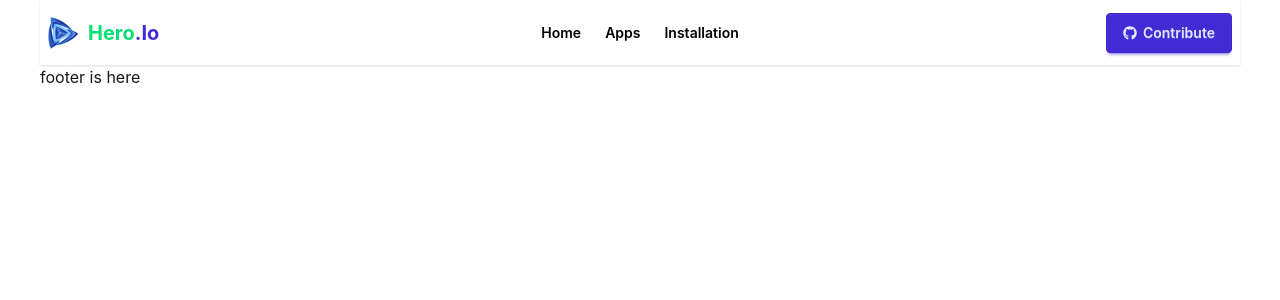
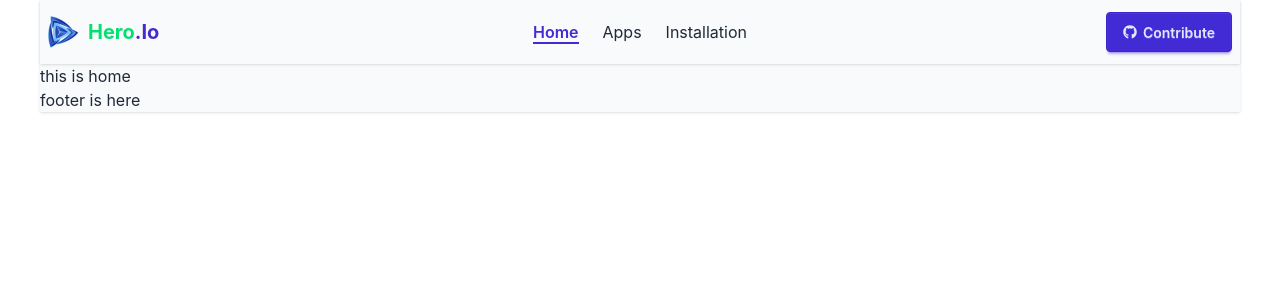
Before and after one commit to pobittra1/hero-io, a React (Vite) app: page / in a window 1280 px wide. Shown: the top 300 px of the page. Built offline with nearby package versions, Linux system fonts and the light colour scheme.

Commit message:
implement navbar switch/active functionality

```diff
--- a/src/Routes/Routes.jsx
+++ b/src/Routes/Routes.jsx
@@ -1,9 +1,27 @@
 import { createBrowserRouter } from "react-router-dom";
 import Root from "../pages/Root/Root";
+import Home from "../pages/Home/Home";
+import Apps from "../pages/Apps/Apps";
+import Install from "../pages/Install/Install";
 
 export const router = createBrowserRouter([
     {
         path: "/",
-        element: <Root></Root>
+        element: <Root></Root>,
+        children: [
+            {
+                index: true,
+                path: "/",
+                element: <Home></Home>
+            },
+            {
+                path: "/apps",
+                element: <Apps></Apps>
+            },
+            {
+                path: "/install",
+                element: <Install></Install>
+            }
+        ]
     }
 ])
--- a/src/components/Navbar/Navbar.jsx
+++ b/src/components/Navbar/Navbar.jsx
@@ -4,18 +4,23 @@ import { NavLink } from "react-router-dom";
 const Navbar = () => {
     return (
         <div>
-            <div className="navbar bg-white shadow-sm">
+            <div className="navbar bg-gray-50 shadow-sm sticky top-0 z-1000">
                 <div className="navbar-start">
                     <div className="dropdown">
                         <div tabIndex={0} role="button" className="btn btn-ghost lg:hidden">
-                            <svg xmlns="http://www.w3.org/2000/svg" className="h-5 w-5" fill="none" viewBox="0 0 24 24" stroke="currentColor"> <path strokeLinecap="round" strokeLinejoin="round" strokeWidth="2" d="M4 6h16M4 12h8m-8 6h16" /> </svg>
+                            <svg xmlns="http://www.w3.org/2000/svg"
+                                className="h-6 w-6 stroke-gray-800" fill="none" viewBox="0 0 24 24" stroke="currentColor">
+                                <path strokeLinecap="round" strokeLinejoin="round" strokeWidth="2"
+                                    d="M4 6h16M4 12h8m-8 6h16" />
+                            </svg>
                         </div>
+
                         <ul
-                            tabIndex="-1"
-                            className="menu menu-sm font-black dropdown-content rounded-box z-1 mt-3 w-52 p-2 shadow">
-                            <li><a>Home</a></li>
-                            <li><a>Apps</a></li>
-                            <li><a>Installation</a></li>
+                            tabIndex={0}
+                            className="menu menu-sm dropdown-content bg-base-100 rounded-box z-999 mt-3 w-52 p-2 shadow-lg">
+                            <NavLink to={"/home"}><li className="font-semibold"><a>Home</a></li></NavLink>
+                            <NavLink to={"/apps"}><li className="font-semibold"><a>Apps</a></li></NavLink>
+                            <NavLink to={"/installation"}><li className="font-semibold"><a>Installation</a></li></NavLink>
                         </ul>
                     </div>
                     <NavLink to={"/"}>
@@ -32,12 +37,40 @@ const Navbar = () => {
                         </div>
                     </NavLink>
                 </div>
-                <div className="navbar-center text-black hidden lg:flex">
-                    <ul className="menu menu-horizontal px-1 font-semibold">
-                        <NavLink to={"/home"}><li><a>Home</a></li></NavLink>
-                        <NavLink to={"/apps"}><li><a>Apps</a></li></NavLink>
-                        <NavLink to={"/installation"}><li><a>Installation</a></li></NavLink>
+                <div className="navbar-center text-gray-800 hidden lg:flex">
+                    <ul className="flex gap-6">
+                        <li>
+                            <NavLink
+                                to="/"
+                                className={({ isActive }) =>
+                                    isActive ? "text-primary font-semibold border-b-2 border-primary" : "text-gray-800"
+                                }
+                            >
+                                Home
+                            </NavLink>
+                        </li>
 
+                        <li>
+                            <NavLink
+                                to="/apps"
+                                className={({ isActive }) =>
+                                    isActive ? "text-primary font-semibold border-b-2 border-primary" : "text-gray-800"
+                                }
+                            >
+                                Apps
+                            </NavLink>
+                        </li>
+
+                        <li>
+                            <NavLink
+                                to="/install"
+                                className={({ isActive }) =>
+                                    isActive ? "text-primary font-semibold border-b-2 border-primary" : "text-gray-800"
+                                }
+                            >
+                                Installation
+                            </NavLink>
+                        </li>
                     </ul>
                 </div>
                 <div className="navbar-end">
--- /dev/null
+++ b/src/pages/Apps/Apps.jsx
@@ -0,0 +1,9 @@
+const Apps = () => {
+    return (
+        <div>
+            <p>apps is here</p>
+        </div>
+    );
+};
+
+export default Apps;
--- /dev/null
+++ b/src/pages/Home/Home.jsx
@@ -0,0 +1,9 @@
+const Home = () => {
+    return (
+        <div>
+            <p>this is home</p>
+        </div>
+    );
+};
+
+export default Home;
--- /dev/null
+++ b/src/pages/Install/Install.jsx
@@ -0,0 +1,9 @@
+const Install = () => {
+    return (
+        <div>
+            <p>install page is here</p>
+        </div>
+    );
+};
+
+export default Install;
--- a/src/pages/Root/Root.jsx
+++ b/src/pages/Root/Root.jsx
@@ -4,7 +4,7 @@ import Navbar from "../../components/Navbar/Navbar";
 
 const Root = () => {
     return (
-        <div className="max-w-300 m-auto bg-white">
+        <div className="max-w-300 m-auto bg-gray-50 shadow-sm text-gray-800">
             <Navbar></Navbar>
             <Outlet></Outlet>
             <Footer></Footer>
```
Also changed, not shown: src/components/Navbar/Navbar.css (added).
